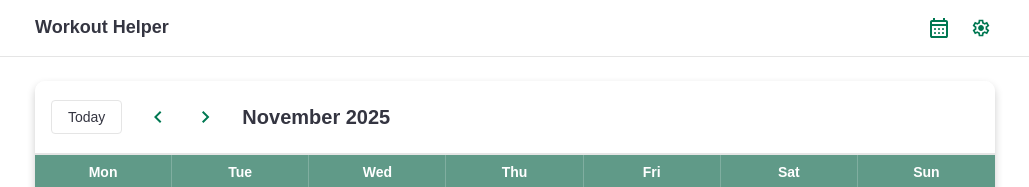
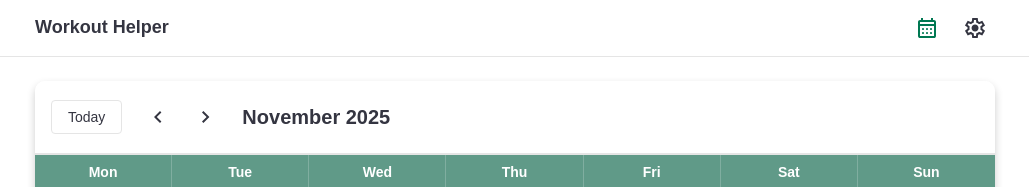
Before and after one commit to cuzo989874/workout-helper, a React (Vite) app: page /calendar in a window 1280 px wide. Shown: the top 187 px of the page, without its empty margins (125-1154 px from the left). Built offline with nearby package versions, Linux system fonts and the light colour scheme.

Commit message:
style: icon-btn fix

```diff
--- a/src/components/calendar/CalendarHeader.tsx
+++ b/src/components/calendar/CalendarHeader.tsx
@@ -39,7 +39,7 @@ export default function CalendarHeader({
       <div className="flex gx-sm">
         <button
           type="button"
-          className={`btn icon-btn ${styles['nav-button']}`}
+          className={`icon-btn ${styles['nav-button']}`}
           onClick={onPreviousMonth}
           aria-label={t('calendar.previousMonth')}
         >
@@ -47,7 +47,7 @@ export default function CalendarHeader({
         </button>
         <button
           type="button"
-          className={`btn icon-btn ${styles['nav-button']}`}
+          className={`icon-btn ${styles['nav-button']}`}
           onClick={onNextMonth}
           aria-label={t('calendar.nextMonth')}
         >
--- a/src/components/calendar/CalendarWorkoutModal.tsx
+++ b/src/components/calendar/CalendarWorkoutModal.tsx
@@ -63,7 +63,7 @@ export default function CalendarWorkoutModal({
           <h3 id="modal-title">{formatDisplayDate(selectedDate)}</h3>
           <button
             type="button"
-            className="btn icon-btn"
+            className="icon-btn"
             onClick={onClose}
             aria-label={t('common.close')}
           >
--- a/src/components/feature/ExerciseCard.tsx
+++ b/src/components/feature/ExerciseCard.tsx
@@ -35,7 +35,7 @@ export default function ExerciseCard({
             {onEdit && (
               <button
                 type="button"
-                className="btn icon-btn icon-btn--primary"
+                className="icon-btn icon-btn--primary"
                 onClick={() => onEdit(exercise)}
               >
                 <EditIcon width={18} height={18} fill="currentColor" />
@@ -44,7 +44,7 @@ export default function ExerciseCard({
             {onDelete && (
               <button
                 type="button"
-                className="btn icon-btn icon-btn--primary"
+                className="icon-btn icon-btn--primary"
                 onClick={() => onDelete(exercise)}
               >
                 <DeleteIcon width={18} height={18} fill="currentColor" />
--- a/src/components/feature/WorkoutCard.tsx
+++ b/src/components/feature/WorkoutCard.tsx
@@ -12,7 +12,7 @@ export default function WorkoutCard({ workout }: { workout: IWorkout }) {
     <Card className={styles['workout-card']}>
       <CardHeader className="flex align-center justify-between pb-md bg-primary">
         <h3>{workout.description}</h3>
-        <button className="btn icon-btn icon-btn--primary">
+        <button className="icon-btn icon-btn--primary ml-xl">
           <EditIcon width={18} height={18} fill="currentColor" />
         </button>
       </CardHeader>
--- a/src/components/layouts/Header.module.scss
+++ b/src/components/layouts/Header.module.scss
@@ -31,8 +31,8 @@
   }
 }
 
-.view-toggle-btn {
-  display: flex;
+.header-icon-btn {
+  display: inline-flex;
   align-items: center;
   justify-content: center;
   min-width: 40px;
--- a/src/components/layouts/Header.module.scss.d.ts
+++ b/src/components/layouts/Header.module.scss.d.ts
@@ -3,7 +3,8 @@ declare const classNames: {
   readonly "header-content": "header-content";
   readonly "header-logo": "header-logo";
   readonly "header-actions": "header-actions";
+  readonly "header-icon-btn": "header-icon-btn";
+  readonly "icon-active": "icon-active";
   readonly "view-toggle-btn": "view-toggle-btn";
-  readonly "icon-active": "icon-active";
 };
 export = classNames;
--- a/src/components/layouts/Header.tsx
+++ b/src/components/layouts/Header.tsx
@@ -44,7 +44,7 @@ export default function Header() {
         <div className={styles['header-actions']}>
           <button
             type="button"
-            className={`btn icon-btn ${styles['view-toggle-btn']}`}
+            className={`icon-btn ${styles['header-icon-btn']}`}
             onClick={handleViewToggle}
             aria-label={
               isCalendarView ? 'Switch to list view' : 'Switch to calendar view'
@@ -60,7 +60,7 @@ export default function Header() {
           </button>
           <button
             type="button"
-            className="btn icon-btn"
+            className={`icon-btn ${styles['header-icon-btn']}`}
             onClick={() => navigate('/settings')}
           >
             <SettingsIcon width={24} height={24} fill="currentColor" />
--- a/src/routes/Home.module.scss
+++ b/src/routes/Home.module.scss
@@ -15,6 +15,10 @@
   font-weight: variables.$font-weight-bold;
   text-align: center;
   width: fit-content;
+
+  [data-theme='dark'] & {
+    background-color: #eee2;
+  }
 }
 
 .floating-action-button {
```
Also changed, not shown: 1 other file (tests, documents, lock files or other folders).
